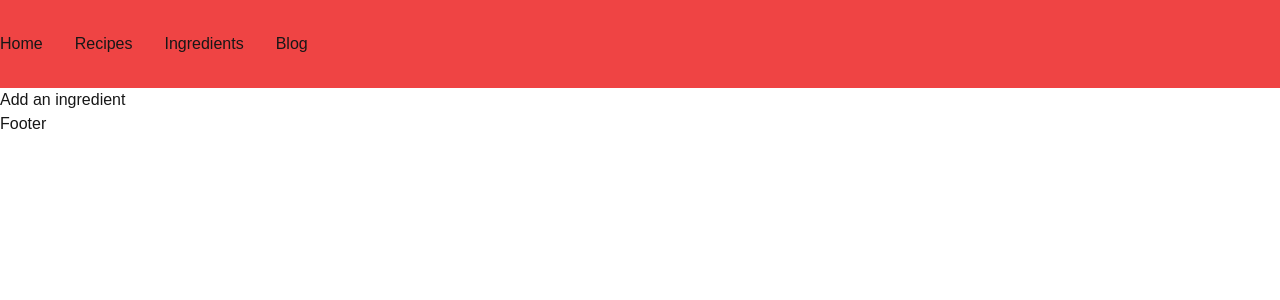
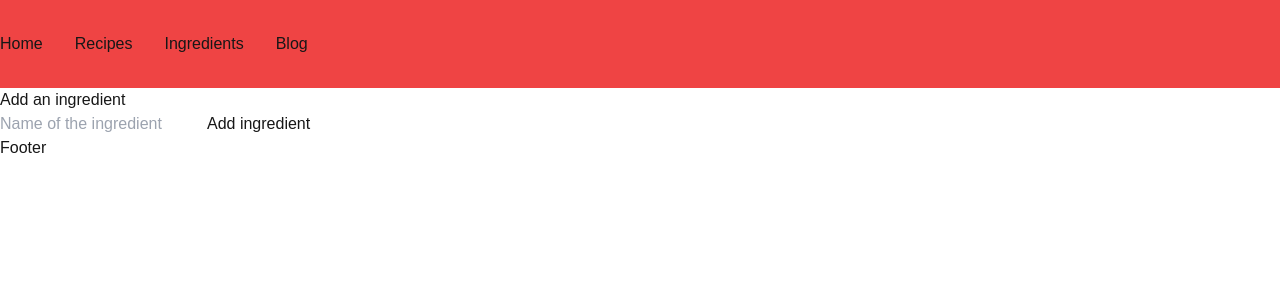
Before and after one commit to Flibouche/next-recipes-app, a Next.js app: page /ingredient/add in a window 1280 px wide. Shown: the top 300 px of the page. Built offline with nearby package versions, Linux system fonts and the light colour scheme.

Commit message:
📦 NEW: add post function to add an ingredient.

```diff
--- a/app/api/ingredient/route.ts
+++ b/app/api/ingredient/route.ts
@@ -9,7 +9,7 @@ export async function GET() {
             }
         });
 
-        return NextResponse.json(ingredients);
+        return NextResponse.json(ingredients, { status: 200 });
     } catch (error) {
         console.log("[INGREDIENTS]", error);
         return new NextResponse("Internal Error", { status: 500 });
@@ -18,8 +18,19 @@ export async function GET() {
 
 export async function POST(req: NextRequest) {
     try {
+        const { name } = await req.json();
 
+        if (!name) {
+            return new NextResponse("Name is required", { status: 400 });
+        }
+
+        const newIngredient = await db.ingredient.create({
+            data: { name }
+        })
+
+        return NextResponse.json(newIngredient, { status: 201 });
     } catch (error) {
-
+        console.log("[INGREDIENTS]", error);
+        return new NextResponse("Internal Error", { status: 500 });
     }
 }
--- a/app/ingredient/add/page.tsx
+++ b/app/ingredient/add/page.tsx
@@ -1,11 +1,51 @@
-import React from 'react'
+"use client";
+
+import { useState } from 'react'
 
 const AddIngredient = () => {
+    const [name, setName] = useState('');
+    const [message, setMessage] = useState('');
+
+    const handleSubmit = async (e: React.FormEvent) => {
+        e.preventDefault();
+
+        try {
+            const response = await fetch('/api/ingredient', {
+                method: 'POST',
+                headers: {
+                    'Content-Type': 'application/json',
+                },
+                body: JSON.stringify({ name }),
+            });
+
+            if (response.ok) {
+                setMessage('Ingredient added successfully');
+                setName('');
+            } else {
+                const errorText = await response.text();
+                setMessage(`Error: ${errorText}`);
+            }
+        } catch (error) {
+            setMessage(`Error: ${error}`);
+        }
+    }
+
     return (
         <div>
             <h1>Add an ingredient</h1>
+            <form onSubmit={handleSubmit}>
+                <input
+                    type='text'
+                    value={name}
+                    onChange={(e) => setName(e.target.value)}
+                    placeholder='Name of the ingredient'
+                    required
+                />
+                <button type='submit'>Add ingredient</button>
+            </form>
+            {message && <p>{message}</p>}
         </div>
-    )
-}
+    );
+};
 
 export default AddIngredient
```
